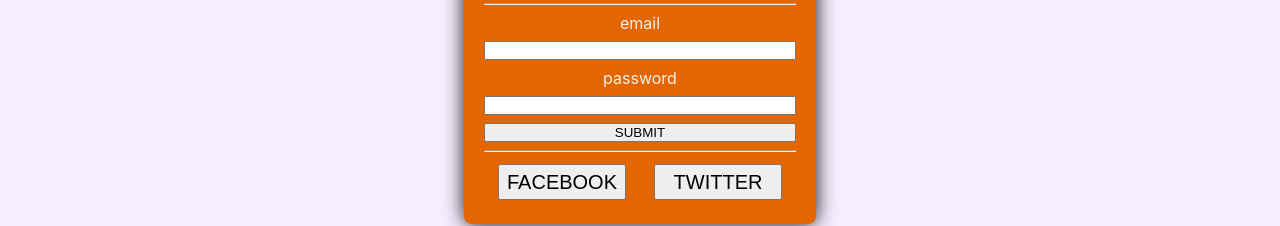
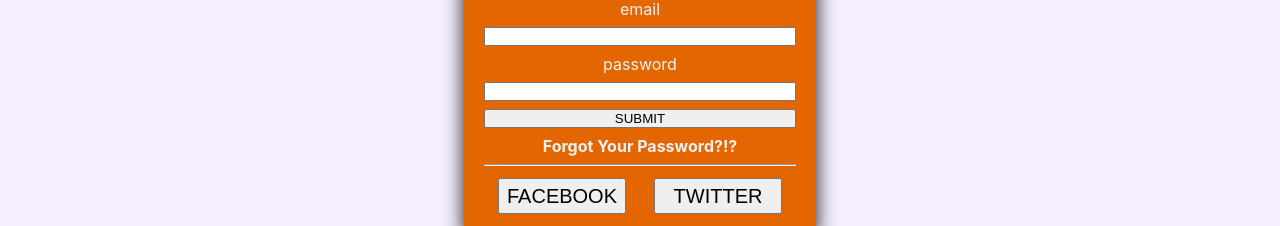
Before and after one commit to StevenJBurns/franchise-favorites, a React (Create React App) app in the folder client/: page /login in a window 1280 px wide. Shown: the part 336-562 px from the top of the page. Built offline with nearby package versions, Linux system fonts and the light colour scheme; no server answers.

Commit message:
Added a forgot-password link to PageLogin -- non-functional for now

```diff
--- a/client/src/components/pages/PageLogin.jsx
+++ b/client/src/components/pages/PageLogin.jsx
@@ -85,6 +85,7 @@ class PageLogin extends React.Component {
           <input type="password" id="input-password" name="password" onChange={this.handleChange} required />
           { this.state.fetchError && <h5>BAD PASSWORD</h5> }
           <input type="submit" value="SUBMIT" />
+          <h4>Forgot Your Password?!?</h4>
           <hr></hr>
           <section>
             <button type="submit">FACEBOOK</button>
```
